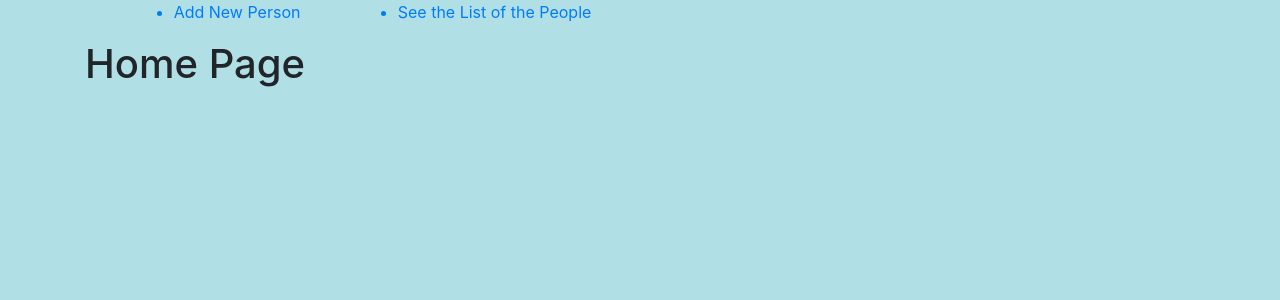
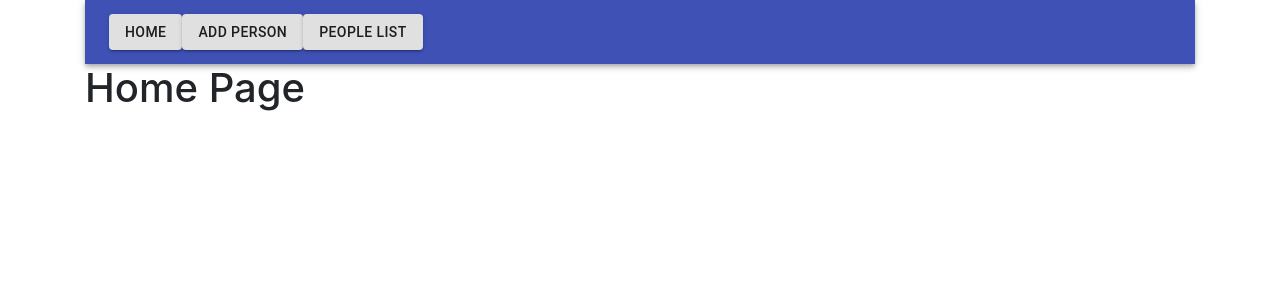
Before and after one commit to slontos/CRUD_APP, a React (Create React App) app in the folder client/: page / in a window 1280 px wide. Shown: the top 300 px of the page. Built offline with nearby package versions, Linux system fonts and the light colour scheme.

Commit message:
material

```diff
--- a/client/package.json
+++ b/client/package.json
@@ -4,6 +4,7 @@
   "proxy": "http://localhost:5000",
   "private": true,
   "dependencies": {
+    "@material-ui/icons": "^4.9.1",
     "@testing-library/jest-dom": "^4.2.4",
     "@testing-library/react": "^9.5.0",
     "@testing-library/user-event": "^7.2.1",
--- a/client/public/index.html
+++ b/client/public/index.html
@@ -27,7 +27,7 @@
     -->
     <title>React App</title>
   </head>
-  <body style="background-color:powderblue;">
+  <body>
     <noscript>You need to enable JavaScript to run this app.</noscript>
     <div id="root"></div>
     <!--
--- a/client/src/App.css
+++ b/client/src/App.css
@@ -1,10 +1,3 @@
 .App {
   text-align: center;
 }
-
-.nav-links{
-  width: 50%;
-  display: flex;
-  justify-content: space-around;
-  align-items: center;
-}
--- a/client/src/Nav.js
+++ b/client/src/Nav.js
@@ -1,22 +1,98 @@
-import React from 'react';
-import {Link} from 'react-router-dom';
-import './App.css';
+import React, { Fragment } from 'react';
+import {withRouter} from 'react-router-dom';
+import { makeStyles, useTheme } from '@material-ui/core/styles';
+import AppBar from '@material-ui/core/AppBar';
+import Toolbar from '@material-ui/core/Toolbar';
+import IconButton from '@material-ui/core/IconButton';
+import MenuIcon from '@material-ui/icons/Menu';
+import MenuItem from '@material-ui/core/MenuItem';
+import Menu from '@material-ui/core/Menu';
+import Button from '@material-ui/core/Button';
+import useMediaQuery from '@material-ui/core/useMediaQuery';
+
+const useStyles = makeStyles((theme) => ({
+    root: {
+      flexGrow: 1
+    },
+    menuButton: {
+      marginRight: theme.spacing(2)
+    },
+    title: {
+      [theme.breakpoints.down("xs")]: {
+        flexGrow: 1
+      }
+    },
+    headerOptions: {
+      display: "flex",
+      flex: 1
+    }
+  }));
 
 
-function Nav() {
+const Nav = props => {
+    const { history } = props;
+    const classes = useStyles();
+    const [anchorEl, setAnchorEl] = React.useState(null);
+    const open = Boolean(anchorEl);
+    const theme =useTheme();
+    const isMobile = useMediaQuery(theme.breakpoints.down("xs"));
+
+    const handleMenu = (event) => {
+      setAnchorEl(event.currentTarget);
+    };
+
+    const handleClick = (pageUrl) => {
+      history.push(pageUrl);
+      setAnchorEl(null);
+    };
     return (
-        <nav>
-            <ul className="nav-links">
-                <Link to="/inputperson">
-                    <li>Add New Person</li>
-                </Link>
-                <Link to="/list">
-                    <li>See the List of the People</li>
-                </Link>
+        <div className={classes.root}>
+            <AppBar position="static">
+            <Toolbar>
+            <div>
+            {isMobile ? (
+                <Fragment>
+                <IconButton
+                edge="start"
+                onClick={handleMenu}
+                className={classes.menuButton}
+                color="inherit"
+                aria-label="menu">
 
-            </ul>
-        </nav>
+                <MenuIcon />
+                </IconButton>
+                <Menu
+                    id="menu-appbar"
+                    anchorEl={anchorEl}
+                    anchorOrigin={{
+                    vertical: 'top',
+                    horizontal: 'right',
+                    }}
+                    keepMounted
+                    transformOrigin={{
+                    vertical: 'top',
+                    horizontal: 'right',
+                    }}
+                    open={open}
+                    onClose={() => handleClick(null)}
+                >
+                    <MenuItem onClick={() => handleClick('/')}>Home</MenuItem>
+                    <MenuItem onClick={() => handleClick('/inputperson')}>Add Person</MenuItem>
+                    <MenuItem onClick={() => handleClick('/list')}>People List</MenuItem>
+                </Menu>
+                </Fragment>
+                ) : (
+                    <div className={classes.headerOptions}>
+                        <Button variant="contained" onClick={() => handleClick('/')}>Home</Button>
+                        <Button variant="contained" onClick={() => handleClick('/inputperson')}>Add Person</Button>
+                        <Button variant="contained" onClick={() => handleClick('/list')}>People List</Button>
+                    </div>
+                    )}
+            </div>
+         </Toolbar>
+        </AppBar>
+        </div>
     );
 }
 
-export default Nav;
+export default withRouter(Nav);
--- a/client/src/components/EditPerson.js
+++ b/client/src/components/EditPerson.js
@@ -40,7 +40,7 @@ const EditPerson = ({person}) => {
 
           <div class="modal-body">
             <input placeholder="{description}" type="text" className="form-control" value={description} onChange={e => setDescription(e.target.value)}/>
-            <input placeholder="{email}" type="email" className="form-control" value={email} onChange={e => setEmail(e.target.value)}/>
+            <input placeholder="{email}" required type="email" className="form-control" value={email} onChange={e => setEmail(e.target.value)}/>
           </div>
 
 
--- a/package.json
+++ b/package.json
@@ -14,6 +14,7 @@
   "author": "",
   "license": "ISC",
   "dependencies": {
+    "@material-ui/core": "^4.11.0",
     "cors": "^2.8.5",
     "dotenv": "^8.2.0",
     "express": "^4.17.1",
```
Also changed, not shown: 2 other files (tests, documents, lock files or other folders).
